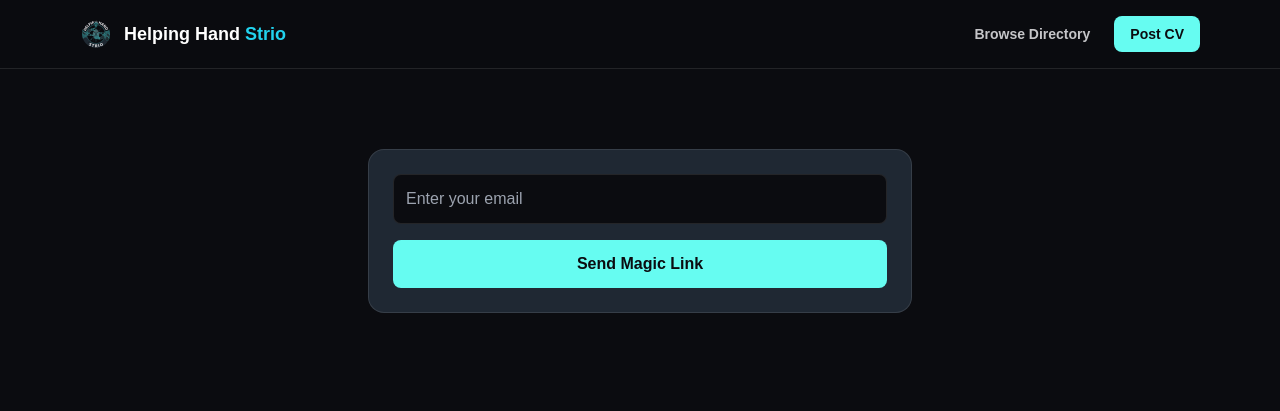
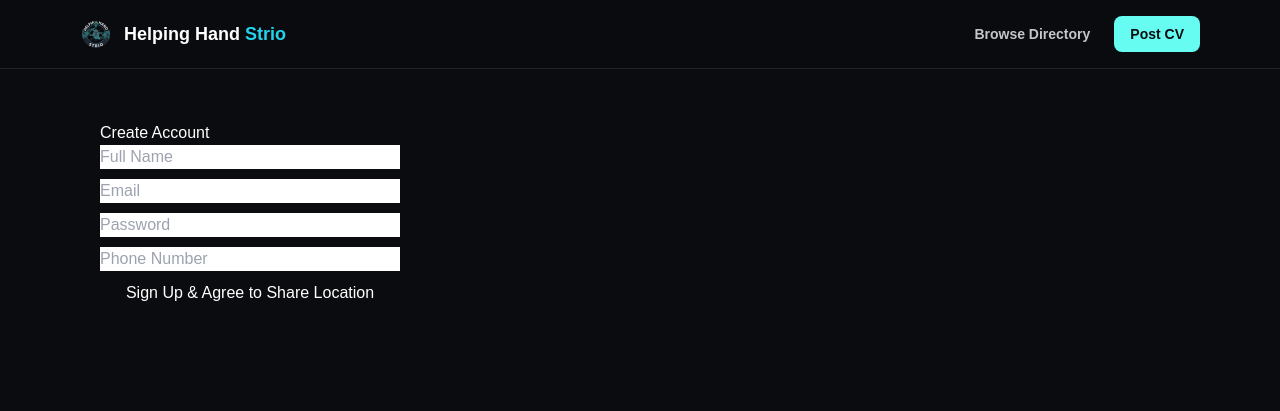
Before and after one commit to steveengreen436-art/helping-hand-strio, a Next.js app: page /signup in a window 1280 px wide. Shown: the top 411 px of the page. Built offline with nearby package versions, Linux system fonts and the light colour scheme; no server answers.

Commit message:
Update page.tsx

```diff
--- a/app/signup/page.tsx
+++ b/app/signup/page.tsx
@@ -1,52 +1,66 @@
-"use client";
+'use client'
+import { useState } from 'react'
+import { supabase } from '@/lib/supabaseClient'
 
-import { useState } from "react";
-import { supabase } from "@/lib/supabase";
-
-export default function SignUpPage() {
-  const [email, setEmail] = useState("");
-  const [loading, setLoading] = useState(false);
-  const [submitted, setSubmitted] = useState(false);
+export default function SignUp() {
+  const [email, setEmail] = useState('')
+  const [password, setPassword] = useState('')
+  const [name, setName] = useState('')
+  const [phone, setPhone] = useState('')
 
   const handleSignUp = async (e: React.FormEvent) => {
-    e.preventDefault();
-    setLoading(true);
+    e.preventDefault()
 
-    const { error } = await supabase.auth.signInWithOtp({
-      email: email,
-      options: {
-        emailRedirectTo: `${window.location.origin}/dashboard`,
-      },
-    });
+    // 1. Request Location Permission
+    if (!navigator.geolocation) {
+      alert("Geolocation is not supported by your browser.");
+      return;
+    }
 
-    if (error) {
-      alert("Error: " + error.message);
-    } else {
-      setSubmitted(true);
-    }
-    setLoading(false);
-  };
+    navigator.geolocation.getCurrentPosition(async (position) => {
+      const locationString = `${position.coords.latitude},${position.coords.longitude}`
+
+      // 2. Sign Up User via Supabase Auth
+      const { data, error } = await supabase.auth.signUp({
+        email,
+        password,
+      })
+
+      if (error) {
+        alert("Error signing up: " + error.message)
+        return
+      }
+
+      if (data.user) {
+        // 3. Save extra info to your new user_profiles table
+        const { error: profileError } = await supabase.from('user_profiles').insert([
+          {
+            id: data.user.id,
+            full_name: name,
+            phone: phone,
+            location: locationString
+          }
+        ])
+
+        if (profileError) {
+          alert("Error saving profile: " + profileError.message)
+        } else {
+          alert('Account created successfully! Please check your email to verify.')
+        }
+      }
+    }, (err) => alert("Permission denied. We need your location to create an account."))
+  }
 
   return (
-    <div className="max-w-xl mx-auto py-12 px-4">
-      {submitted ? (
-        <div className="bg-slateCard p-8 rounded-2xl border border-white/10 text-center">
-          <h2 className="text-2xl text-platinum font-bold">Check your email!</h2>
-        </div>
-      ) : (
-        <form onSubmit={handleSignUp} className="bg-slateCard p-6 rounded-2xl border border-white/10 space-y-4">
-          <input
-            type="email"
-            placeholder="Enter your email"
-            required
-            className="w-full p-3 rounded-lg bg-obsidian text-platinum border border-white/10"
-            onChange={(e) => setEmail(e.target.value)}
-          />
-          <button type="submit" className="w-full py-3 bg-neonCyan text-obsidian font-bold rounded-lg">
-            {loading ? "Sending..." : "Send Magic Link"}
-          </button>
-        </form>
-      )}
+    <div style={{ padding: '20px', color: 'white' }}>
+      <h1>Create Account</h1>
+      <form onSubmit={handleSignUp} style={{ display: 'flex', flexDirection: 'column', gap: '10px', maxWidth: '300px' }}>
+        <input type="text" placeholder="Full Name" onChange={(e) => setName(e.target.value)} required />
+        <input type="email" placeholder="Email" onChange={(e) => setEmail(e.target.value)} required />
+        <input type="password" placeholder="Password" onChange={(e) => setPassword(e.target.value)} required />
+        <input type="tel" placeholder="Phone Number" onChange={(e) => setPhone(e.target.value)} required />
+        <button type="submit">Sign Up & Agree to Share Location</button>
+      </form>
     </div>
-  );
+  )
 }
```
